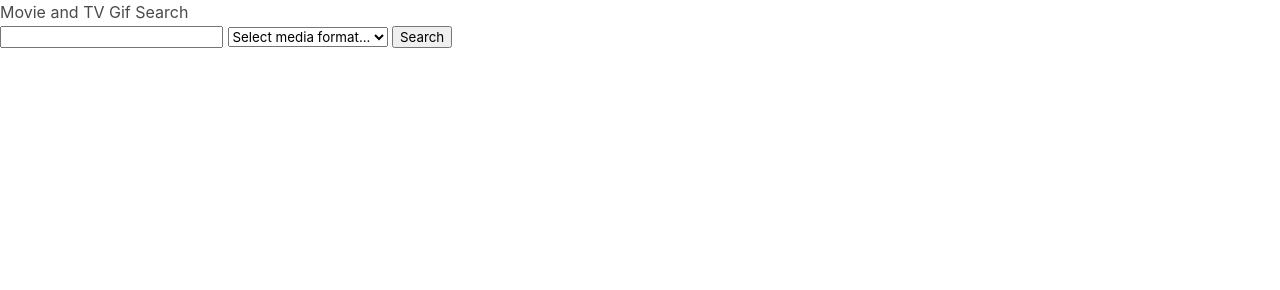
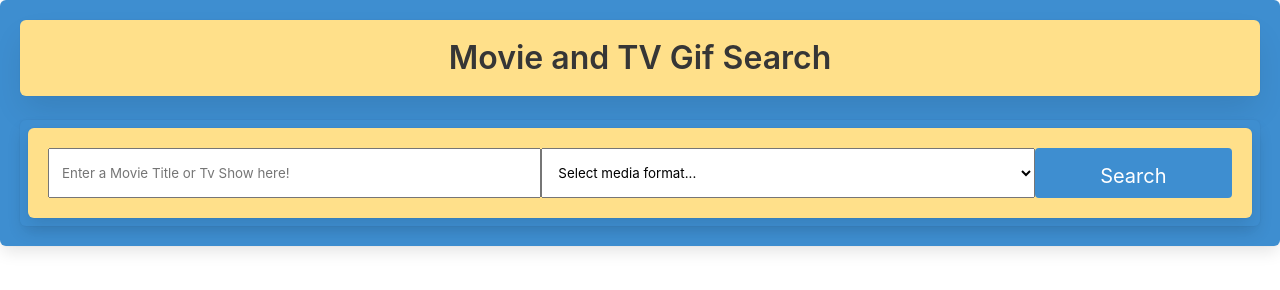
Before and after one commit to MaksimRazuvaev/funny_movie_gif, a plain HTML site: page development/index.html in a window 1280 px wide. Drawn offline with nearby package versions, Linux system fonts and the light colour scheme.

Commit message:
Added Bulma Syntax to first HTML page and a few extra elements to structure page for Bulma Framework

```diff
--- a/development/css/style.css
+++ b/development/css/style.css
@@ -0,0 +1,9 @@
+
+
+h1 {
+  text-align: center;
+}
+
+option {
+  font-size: 20px;
+}
--- a/development/index.html
+++ b/development/index.html
@@ -1,31 +1,40 @@
 <!DOCTYPE html>
 <html lang="en">
   <head>
-    <meta charset="UTF-8">
-    <meta http-equiv="X-UA-Compatible" content="IE=edge">
-    <meta name="viewport" content="width=device-width, initial-scale=1.0">
+    <meta charset="UTF-8" />
+    <meta http-equiv="X-UA-Compatible" content="IE=edge" />
+    <meta name="viewport" content="width=device-width, initial-scale=1.0" />
     <title>Movie and TV Gif Search</title>
-    <link rel="stylesheet" href="https://cdn.jsdelivr.net/npm/bulma@0.9.4/css/bulma.min.css">
+    <link
+      rel="stylesheet"
+      href="https://cdn.jsdelivr.net/npm/bulma@0.9.4/css/bulma.min.css"
+    />
     <link rel="stylesheet" href="./css/style.css" />
   </head>
 
   <body>
     <main>
-        <div>
-            <h1>Movie and TV Gif Search</h1>
-            <form id="search-form">
-                <input id="search-input">
-                <select id="media-input">
+      <div class="box has-background-info">
+        <h1 class="title box has-background-warning">
+          Movie and TV Gif Search
+        </h1>
+        <div class="block box has-background-info">
+          <form class="columns box has-background-warning" id="search-form">
+            <input
+              class="column is-5"
+              id="search-input"
+              placeholder="Enter a Movie Title or Tv Show here!"
+            />
+            <select class="column is-5" id="media-input">
               <option value="" disabled selected>Select media format...</option>
               <option value="movies">Movies</option>
               <option value="tvshows">TV Shows</option>
             </select>
-                <button id="btn">Search</button>
+            <button class="column is-2 button is-info is-medium" id="btn">Search</button>
           </form>
         </div>
+      </div>
     </main>
-
-
 
     <script src="./js/script.js"></script>
   </body>
```
Also changed, not shown: 1 other file. Lines whose indentation alone changed are shown as unchanged.
